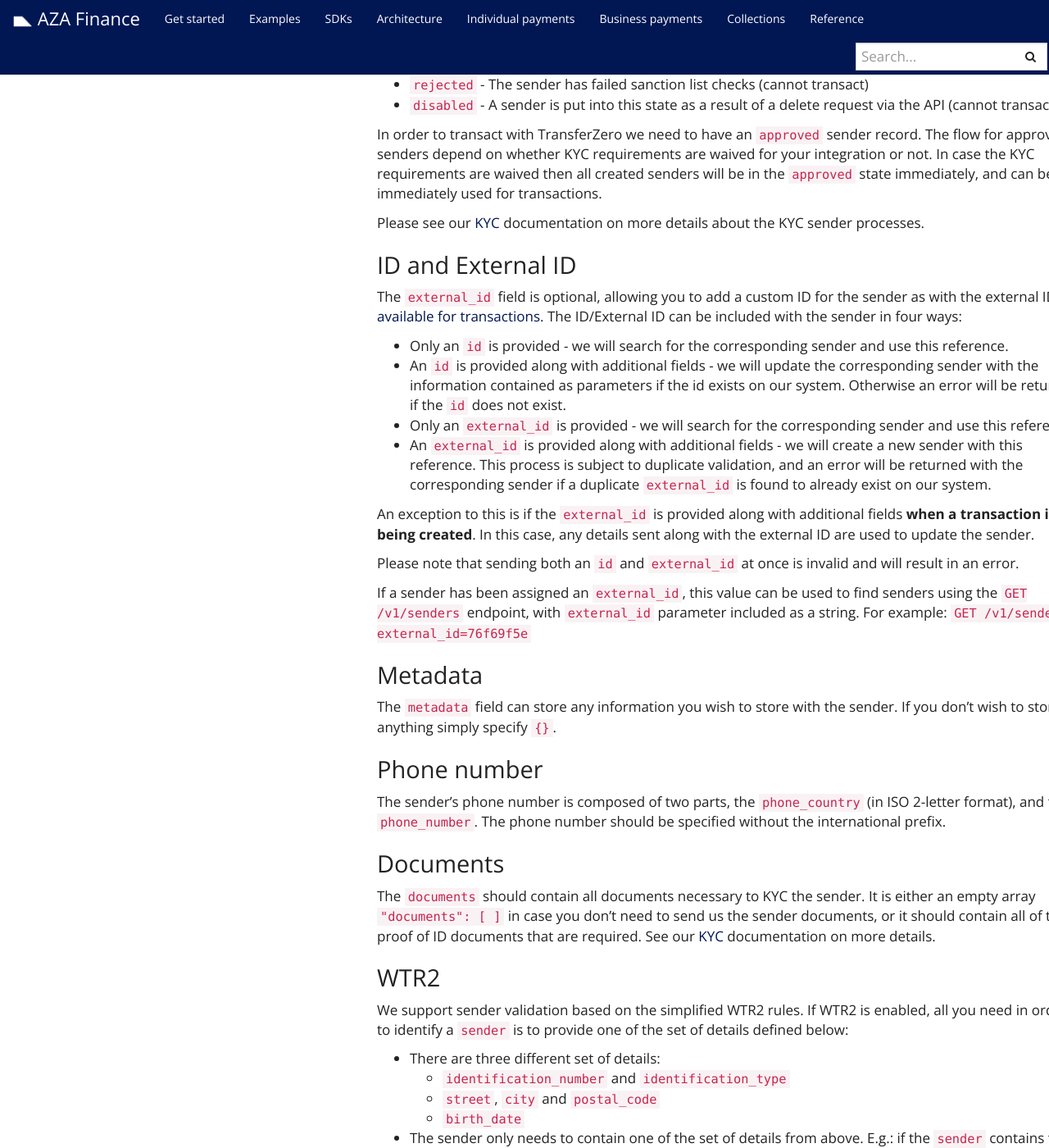
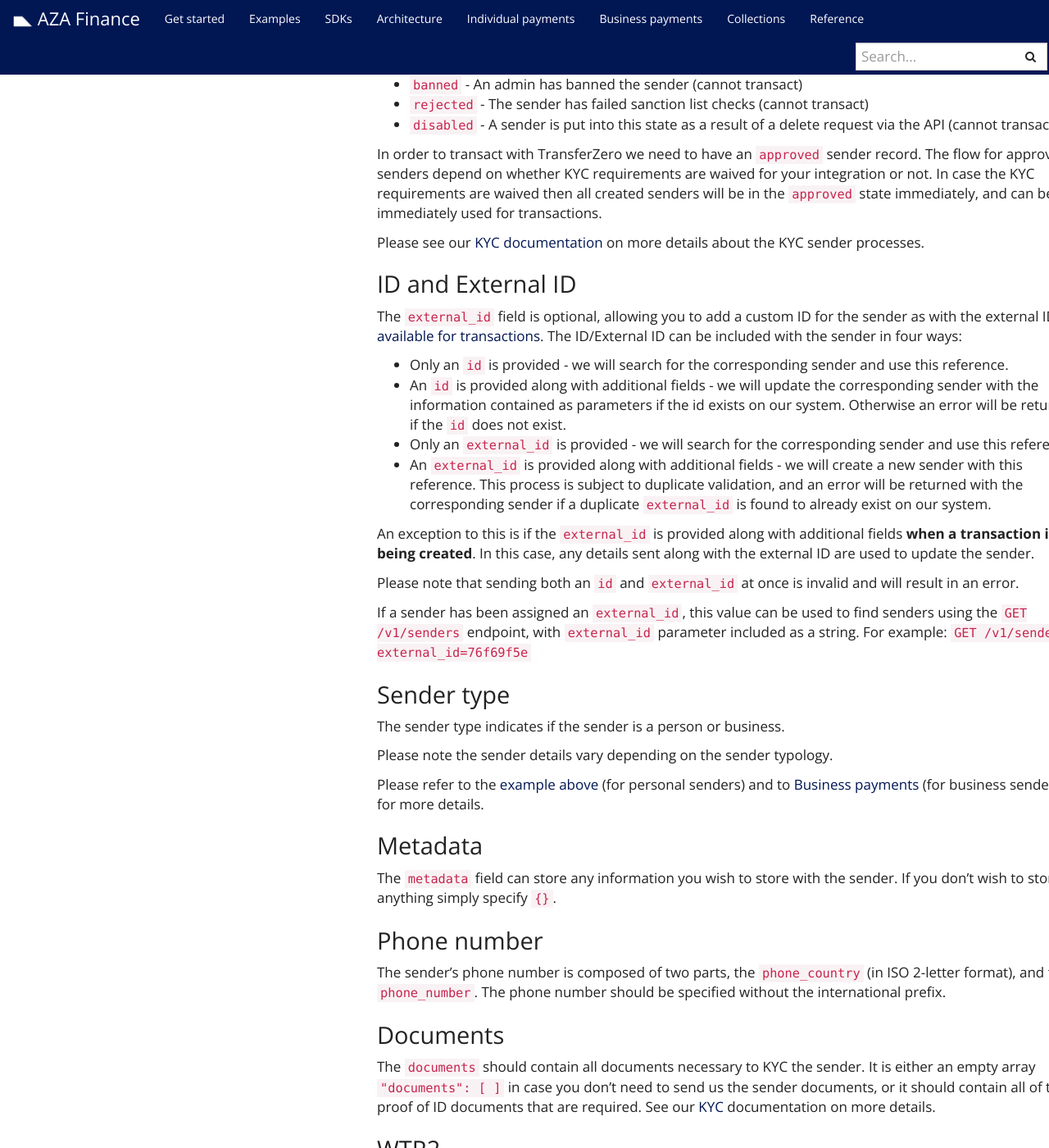
Before and after one commit to transferzero/api-documentation, a Jekyll site: the page built from _docs/transaction-flow.md, in a window 1280 px wide and 1400 px high, scrolled down 4873 px. Shown: the whole window at 82% size. Built offline with Jekyll 4.4.1, drawn with Linux system fonts in a browser that asks for light colours; nearby versions of some CDN libraries; comment, search, counter and statistics services are not loaded; some of the changed text lies outside the part shown.

Commit message:
BTA-7084-Update-API-documentation-with-recipient-type

```diff
--- a/_docs/transaction-flow.md
+++ b/_docs/transaction-flow.md
@@ -755,7 +755,7 @@
 
 In order to transact with TransferZero we need to have an `approved` sender record. The flow for approving senders depend on whether KYC requirements are waived for your integration or not. In case the KYC requirements are waived then all created senders will be in the `approved` state immediately, and can be immediately used for transactions.
 
-Please see our [KYC](({{ "/docs/kyc/" | prepend: site.baseurl }})) documentation on more details about the KYC sender processes.
+Please see our [KYC documentation]({{ "/docs/kyc/" | prepend: site.baseurl }}) on more details about the KYC sender processes.
 
 ### ID and External ID
 
@@ -771,6 +771,13 @@
 Please note that sending both an `id` and `external_id` at once is invalid and will result in an error.
 
 If a sender has been assigned an `external_id`, this value can be used to find senders using the `GET /v1/senders` endpoint, with `external_id` parameter included as a string. For example: `GET /v1/senders?external_id=76f69f5e`
+
+### Sender type
+The sender type indicates if the sender is a person or business.
+
+Please note the sender details vary depending on the sender typology.
+
+Please refer to the [example above]({{ "#sender" | prepend: site.baseurl }}) (for personal senders) and to [Business payments]({{ "/docs/business-payments/#business-senders" | prepend: site.baseurl }}) (for business senders) for more details.
 
 ### Metadata
 
@@ -897,6 +904,14 @@
 {% include language-tabbar.html prefix="recipient-structure" raw=data-raw %}
 
 ### Recipient type
+
+The recipient type indicates if the recipient is a person or business.
+
+Please note the payout details vary depending on the recipient typology.
+
+The `name` field is mandatory for business recipients.
+
+Please refer to the [Individual payments]({{ "/docs/individual-payments" | prepend: site.baseurl }}) and [Business payments]({{ "/docs/business-payments" | prepend: site.baseurl }}) sections for more details.
 
 ### Payout type
 
```
